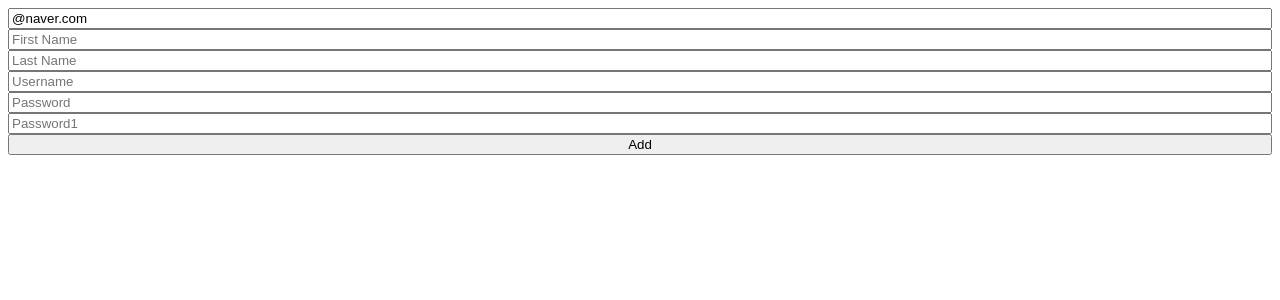
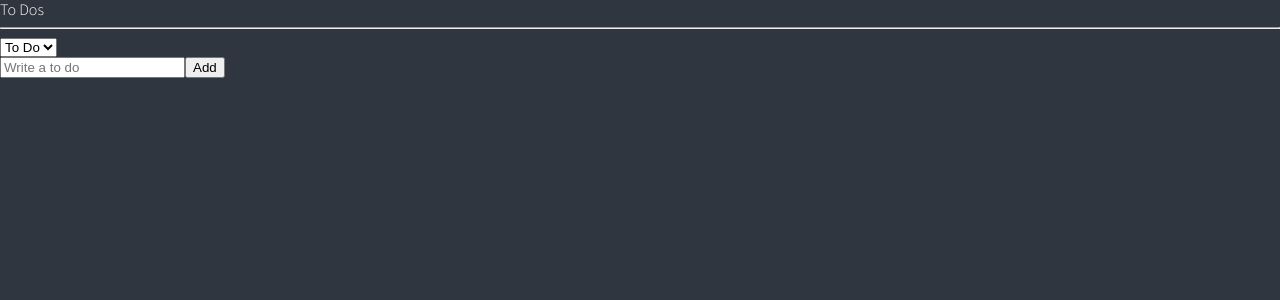
Before and after one commit to kdm0320/react_masterclass, a React (Create React App) app: page / in a window 1280 px wide. Shown: the top 300 px of the page. Built offline with nearby package versions, Linux system fonts and the light colour scheme.

Commit message:
Finish To_Do_List

```diff
--- a/src/App.tsx
+++ b/src/App.tsx
@@ -1,10 +1,76 @@
 import React from "react";
 import { createGlobalStyle } from "styled-components";
-import ToDoList from "./ToDoList";
+import ToDoList from "./components/ToDoList";
+
+const GlobalStyle = createGlobalStyle`
+@import url('https://fonts.googleapis.com/css2?family=Source+Sans+Pro:wght@300;400&display=swap');
+html, body, div, span, applet, object, iframe,
+h1, h2, h3, h4, h5, h6, p, blockquote, pre,
+a, abbr, acronym, address, big, cite, code,
+del, dfn, em, img, ins, kbd, q, s, samp,
+small, strike, strong, sub, sup, tt, var,
+b, u, i, center,
+dl, dt, dd, menu, ol, ul, li,
+fieldset, form, label, legend,
+table, caption, tbody, tfoot, thead, tr, th, td,
+article, aside, canvas, details, embed,
+figure, figcaption, footer, header, hgroup,
+main, menu, nav, output, ruby, section, summary,
+time, mark, audio, video {
+  margin: 0;
+  padding: 0;
+  border: 0;
+  font-size: 100%;
+  font: inherit;
+  vertical-align: baseline;
+}
+/* HTML5 display-role reset for older browsers */
+article, aside, details, figcaption, figure,
+footer, header, hgroup, main, menu, nav, section {
+  display: block;
+}
+/* HTML5 hidden-attribute fix for newer browsers */
+*[hidden] {
+    display: none;
+}
+body {
+  line-height: 1;
+}
+menu, ol, ul {
+  list-style: none;
+}
+blockquote, q {
+  quotes: none;
+}
+blockquote:before, blockquote:after,
+q:before, q:after {
+  content: '';
+  content: none;
+}
+table {
+  border-collapse: collapse;
+  border-spacing: 0;
+}
+* {
+  box-sizing: border-box;
+}
+body {
+  font-weight: 300;
+  font-family: 'Source Sans Pro', sans-serif;
+  background-color:${(props) => props.theme.bgColor};
+  color:${(props) => props.theme.textColor};
+  line-height: 1.2;
+}
+a {
+  text-decoration:none;
+  color:inherit;
+}
+`;
 
 function App() {
   return (
     <>
+      <GlobalStyle />
       <ToDoList />
     </>
   );
--- a/src/ToDoList.tsx
+++ /dev/null
@@ -1,99 +0,0 @@
-import React from "react";
-import { useForm } from "react-hook-form";
-
-interface IForm {
-  email: string;
-  firstName: string;
-  lastName: string;
-  username: string;
-  password: string;
-  password1: string;
-  extraError?: string;
-}
-
-function ToDoList() {
-  const {
-    register,
-    handleSubmit,
-    formState: { errors },
-    setError,
-  } = useForm<IForm>({
-    defaultValues: {
-      email: "@naver.com",
-    },
-  });
-  const onValid = (data: IForm) => {
-    if (data.password !== data.password1) {
-      setError(
-        "password1",
-        { message: "Password are not the same" },
-        { shouldFocus: true }
-      );
-    }
-    // setError("extraError", { message: "Server offline." });
-  };
-  console.log(errors);
-  return (
-    <div>
-      <form
-        style={{ display: "flex", flexDirection: "column" }}
-        onSubmit={handleSubmit(onValid)}
-      >
-        <input
-          {...register("email", {
-            required: "Email is required",
-            pattern: {
-              value: /^[A-Za-z0-9._%+-]+@naver.com$/,
-              message: "Only naver.com emails allowed",
-            },
-          })}
-          placeholder="Email"
-        />
-        <span>{errors?.email?.message}</span>
-        <input
-          {...register("firstName", {
-            required: "write here",
-            validate: {
-              noNico: (value) =>
-                value.includes("nico") ? "no nicos allowed" : true,
-              noNick: (value) =>
-                value.includes("nick") ? "no nick allowed" : true,
-            },
-          })}
-          placeholder="First Name"
-        />
-        <span>{errors?.firstName?.message}</span>
-        <input
-          {...register("lastName", { required: "write here" })}
-          placeholder="Last Name"
-        />
-        <span>{errors?.lastName?.message}</span>
-        <input
-          {...register("username", { required: "write here", minLength: 10 })}
-          placeholder="Username"
-        />
-        <span>{errors?.username?.message}</span>
-        <input
-          {...register("password", { required: "write here", minLength: 5 })}
-          placeholder="Password"
-        />
-        <span>{errors?.password?.message}</span>
-        <input
-          {...register("password1", {
-            required: "Password is required",
-            minLength: {
-              value: 5,
-              message: "Your password is too short.",
-            },
-          })}
-          placeholder="Password1"
-        />
-        <span>{errors?.password1?.message}</span>
-        <button>Add</button>
-        <span>{errors?.extraError?.message}</span>
-      </form>
-    </div>
-  );
-}
-
-export default ToDoList;
--- /dev/null
+++ b/src/atoms.tsx
@@ -0,0 +1,31 @@
+import { atom, selector } from "recoil";
+
+export enum Categories {
+  "TO_DO" = "TO_DO",
+  "DOING" = "DOING",
+  "DONE" = "DONE",
+}
+
+export interface IToDo {
+  text: string;
+  category: Categories;
+  id: number;
+}
+export const toDoState = atom<IToDo[]>({
+  key: "toDo",
+  default: [],
+});
+
+export const categoryState = atom<Categories>({
+  key: "caetgory",
+  default: Categories.TO_DO,
+});
+
+export const toDoSelector = selector({
+  key: "toDoSelector",
+  get: ({ get }) => {
+    const toDos = get(toDoState);
+    const category = get(categoryState);
+    return toDos.filter((toDo) => toDo.category === category);
+  },
+});
--- /dev/null
+++ b/src/components/CreateToDo.tsx
@@ -0,0 +1,34 @@
+import React from "react";
+import { useForm } from "react-hook-form";
+import { useRecoilValue, useSetRecoilState } from "recoil";
+import { categoryState, toDoState } from "../atoms";
+
+interface IForm {
+  toDo: string;
+}
+
+function CreateToDo() {
+  const setToDos = useSetRecoilState(toDoState);
+  const category = useRecoilValue(categoryState);
+  const { register, handleSubmit, setValue } = useForm<IForm>();
+  const handleValid = ({ toDo }: IForm) => {
+    setToDos((oldToDos) => [
+      { text: toDo, id: Date.now(), category },
+      ...oldToDos,
+    ]);
+    setValue("toDo", "");
+  };
+  return (
+    <form onSubmit={handleSubmit(handleValid)}>
+      <input
+        {...register("toDo", {
+          required: "Please write a To Do",
+        })}
+        placeholder="Write a to do"
+      />
+      <button>Add</button>
+    </form>
+  );
+}
+
+export default CreateToDo;
--- /dev/null
+++ b/src/components/ToDo.tsx
@@ -0,0 +1,43 @@
+import React from "react";
+import { useSetRecoilState } from "recoil";
+import { Categories, IToDo, toDoState } from "../atoms";
+
+function ToDo({ text, category, id }: IToDo) {
+  const setToDos = useSetRecoilState(toDoState);
+  const onClick = (event: React.MouseEvent<HTMLButtonElement>) => {
+    const {
+      currentTarget: { name },
+    } = event;
+    setToDos((oldToDos) => {
+      const targetIndex = oldToDos.findIndex((toDo) => toDo.id === id);
+      const newToDo = { text, id, category: name as any };
+      return [
+        ...oldToDos.slice(0, targetIndex),
+        newToDo,
+        ...oldToDos.slice(targetIndex + 1),
+      ];
+    });
+  };
+  return (
+    <li>
+      <span>{text}</span>
+      {category !== Categories.DOING && (
+        <button name={Categories.DOING} onClick={onClick}>
+          Doing
+        </button>
+      )}
+      {category !== Categories.TO_DO && (
+        <button name={Categories.TO_DO} onClick={onClick}>
+          To Do
+        </button>
+      )}
+      {category !== Categories.DONE && (
+        <button name={Categories.DONE} onClick={onClick}>
+          Done
+        </button>
+      )}
+    </li>
+  );
+}
+
+export default ToDo;
--- /dev/null
+++ b/src/components/ToDoList.tsx
@@ -0,0 +1,30 @@
+import React from "react";
+import { useRecoilState, useRecoilValue } from "recoil";
+import { Categories, categoryState, toDoSelector } from "../atoms";
+import CreateToDo from "./CreateToDo";
+import ToDo from "./ToDo";
+
+function ToDoList() {
+  const toDos = useRecoilValue(toDoSelector);
+  const [category, setCategory] = useRecoilState(categoryState);
+  const onInput = (event: React.FormEvent<HTMLSelectElement>) => {
+    setCategory(event.currentTarget.value as any);
+  };
+  return (
+    <div>
+      <h1>To Dos</h1>
+      <hr />
+      <select value={category} onInput={onInput}>
+        <option value={Categories.TO_DO}>To Do</option>
+        <option value={Categories.DOING}>Doing</option>
+        <option value={Categories.DONE}>Done</option>
+      </select>
+      <CreateToDo />
+      {toDos?.map((toDo) => (
+        <ToDo key={toDo.id} {...toDo} />
+      ))}
+    </div>
+  );
+}
+
+export default ToDoList;
```
